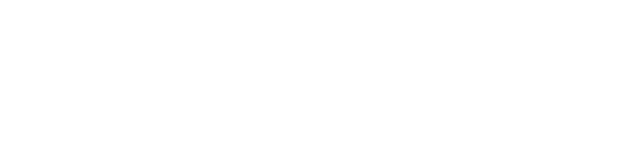
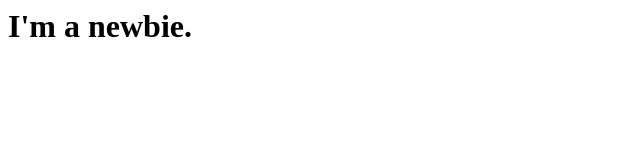
Before and after one commit to PratchayaKhunsee/repository, a plain HTML site: page index.html in a window 1280 px wide. Shown: the whole page, without its empty margins (0-640 px from the left). Drawn offline with Linux system fonts and the light colour scheme.

Commit message:
Adding 'Newbie' quote into the page; Version 1.01a

```diff
--- a/index.html
+++ b/index.html
@@ -6,6 +6,6 @@
     <title>Document</title>
 </head>
 <body>
-
+    <h1>I'm a newbie.</h1>
 </body>
 </html>
```
